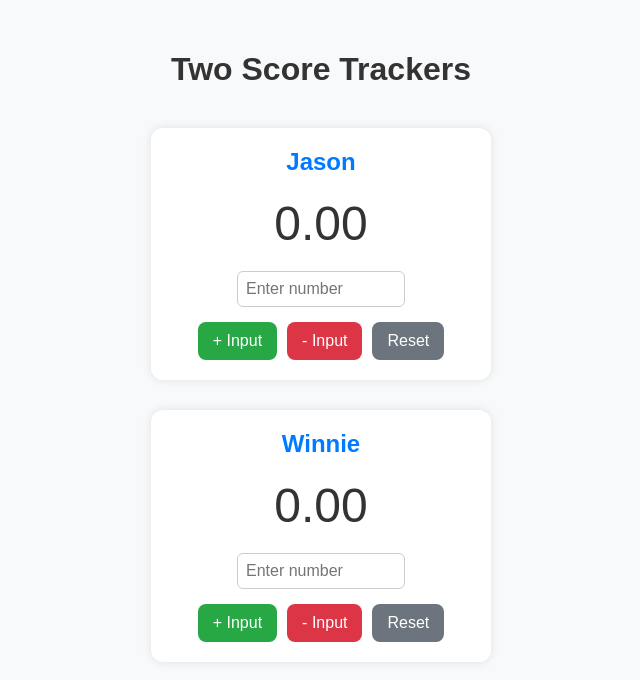
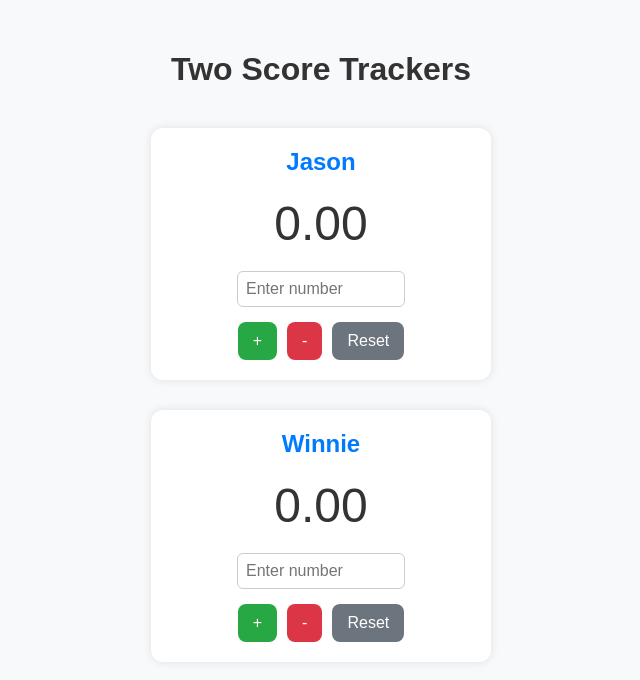
Before and after one commit to Groot1116/ChickenScore, a plain HTML site: page index.html in a window 1280 px wide. Shown: the whole page, without its empty margins (319-959 px from the left). Drawn offline with Linux system fonts and the light colour scheme.

Commit message:
Update index.html

```diff
--- a/index.html
+++ b/index.html
@@ -13,10 +13,10 @@
   <div class="tracker">
     <h2>Jason</h2>
     <div id="score1" class="score">0</div>
-    <input type="number" id="input1" step="any" placeholder="Enter number" />
+    <input type="number" id="input1" step="0.5" placeholder="Enter number" />
     <div class="buttons">
-      <button onclick="changeScore(1)">+ Input</button>
-      <button onclick="changeScore(-1)">- Input</button>
+      <button onclick="changeScore(1)">+</button>
+      <button onclick="changeScore(-1)">-</button>
       <button onclick="resetScore(1)">Reset</button>
     </div>
   </div>
@@ -24,10 +24,10 @@
   <div class="tracker">
     <h2>Winnie</h2>
     <div id="score2" class="score">0</div>
-    <input type="number" id="input2" step="any" placeholder="Enter number" />
+    <input type="number" id="input2" step="0.5" placeholder="Enter number" />
     <div class="buttons">
-      <button onclick="changeScore(1, 2)">+ Input</button>
-      <button onclick="changeScore(-1, 2)">- Input</button>
+      <button onclick="changeScore(1, 2)">+</button>
+      <button onclick="changeScore(-1, 2)">-</button>
       <button onclick="resetScore(2)">Reset</button>
     </div>
   </div>
```
